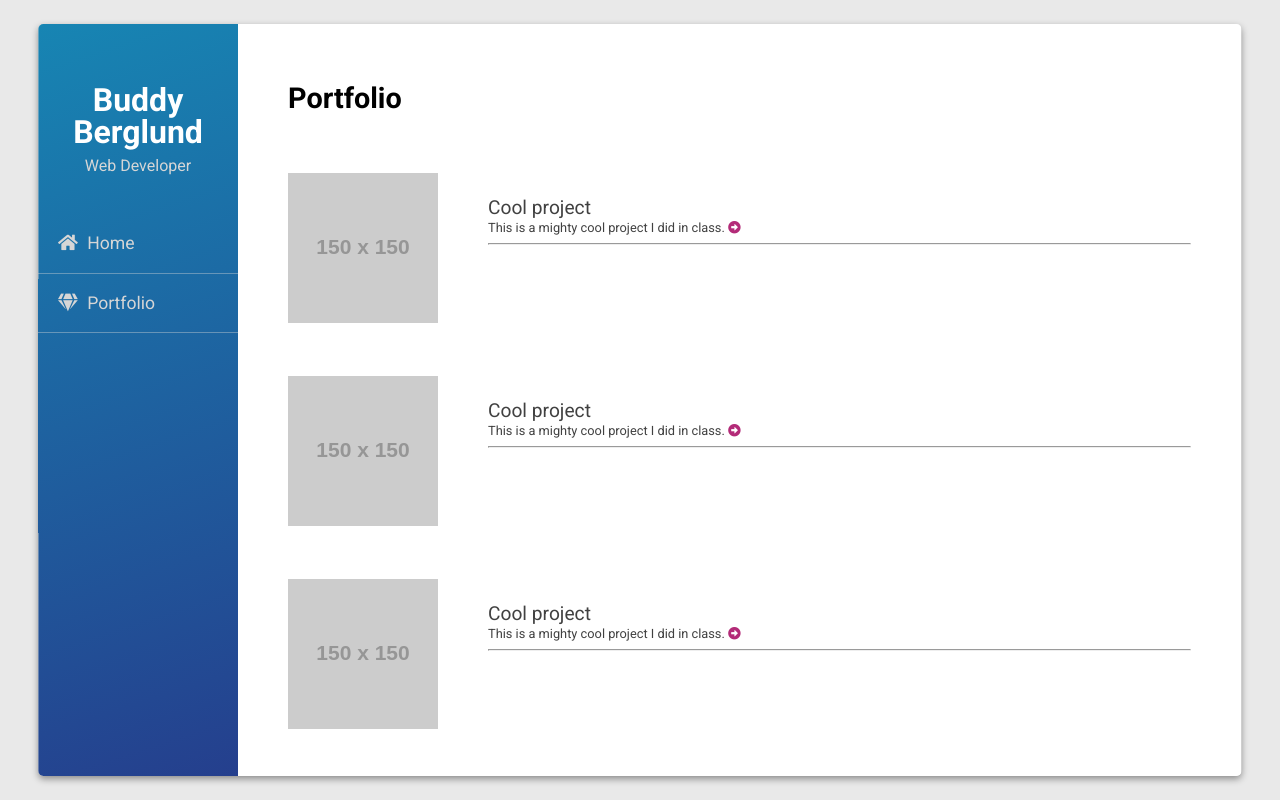
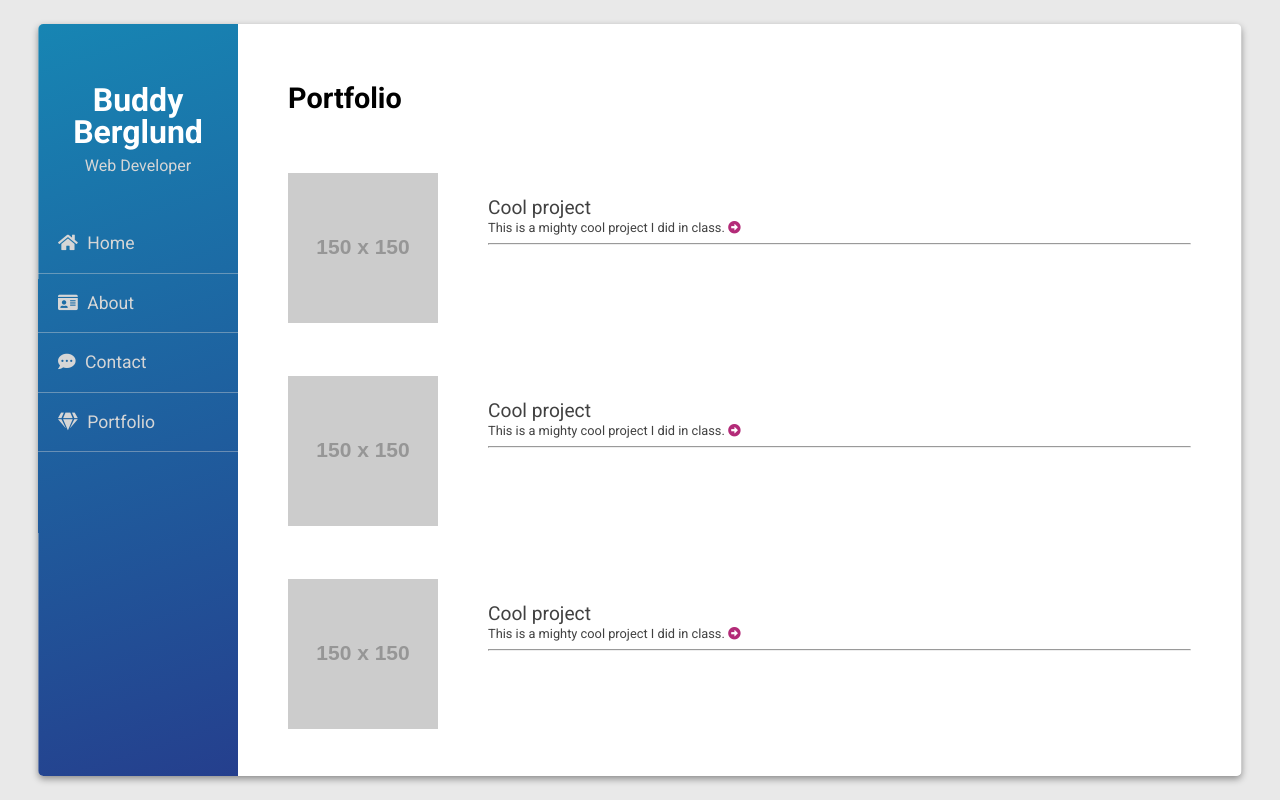
Before and after one commit to RebJaenus/personal-blog, a plain HTML site: page portfolio.html in a window 1280 px wide. Drawn offline with nearby package versions, Linux system fonts and the light colour scheme; placeholder pictures from the web are drawn by us.

```diff
--- a/portfolio.html
+++ b/portfolio.html
@@ -18,6 +18,8 @@
           <div class="site-subheader">Web Developer</div>
           <ul class="site-navigation">
             <li><a href="index.html"><i class="fas fa-home"></i> Home</a></li>
+            <li><a href="about.html"><i class="fas fa-id-card"></i> About</a></li>
+            <li><a href="contact.html"><i class="fas fa-comment-dots"></i> Contact</a></li>
             <li><a href="portfolio.html"><i class="fas fa-gem"></i> Portfolio</a></li>
           </ul>
         </div>
```
Also changed, not shown: about.html (+1 -0 lines), contact.html (+1 -0 lines), index.html (+1 -0 lines).
